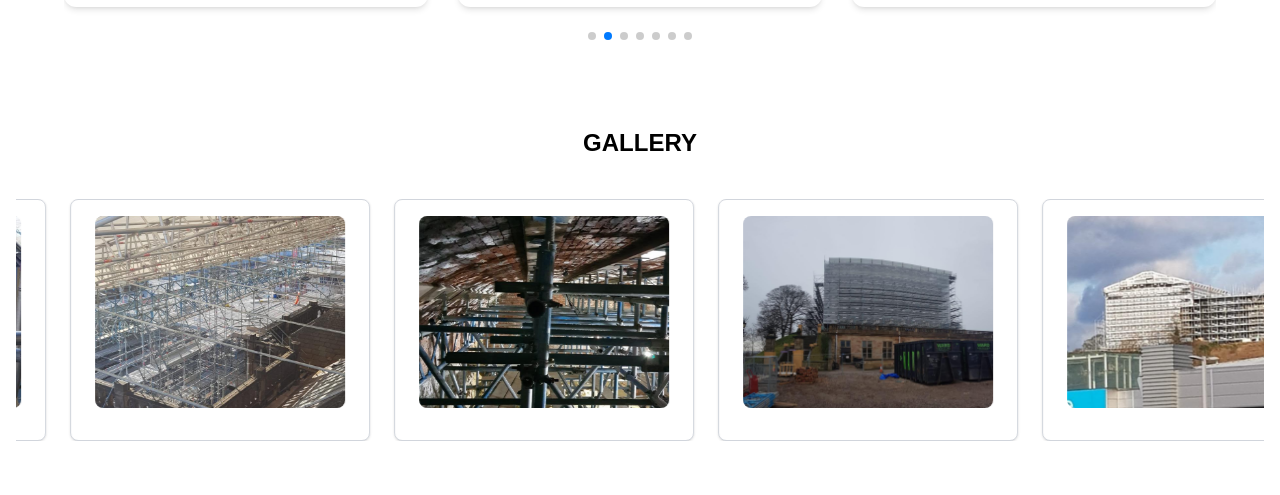
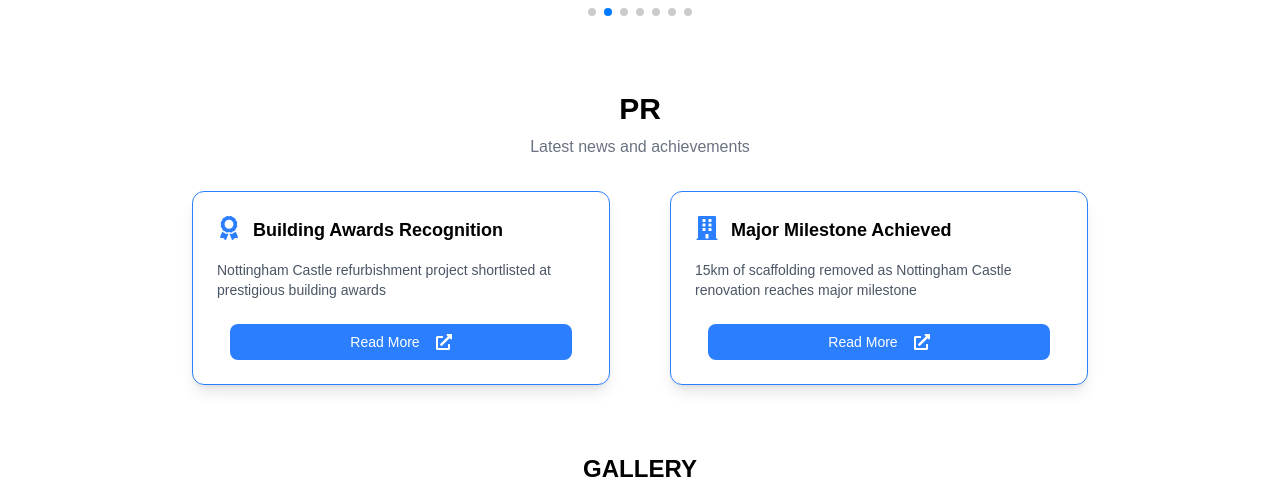
Before and after one commit to STharshan/Emire-Scaffolding, a React (Vite) app: page / in a window 1280 px wide. Shown: the part 3034-3529 px from the top of the page. Built offline with nearby package versions, Linux system fonts and the light colour scheme.

Commit message:
new page

```diff
--- a/src/App.jsx
+++ b/src/App.jsx
@@ -7,6 +7,7 @@ import Gallery from "./components/Gallery"
 import HeroSection from "./components/HeroSection"
 import Navbar from "./components/Navbar"
 import OurServices from "./components/OurServices"
+import PRSection from "./components/PRSection"
 import RecentProjects from "./components/RecentProjects"
 import Testimonials from "./components/Testimonials"
 import TrustedBy from "./components/TrustedBy"
@@ -21,6 +22,7 @@ function App() {
       <OurServices />
       <About />
       <RecentProjects />
+      <PRSection />
       <Gallery />
       <WhyChooseUs />
       <Testimonials />
--- a/src/components/About.jsx
+++ b/src/components/About.jsx
@@ -6,7 +6,7 @@ const serviceTypes = [
   'Professional erection',
   'Safe dismantling',
   'UK-wide quotations',
-  "Plattac System",
+  "plettac System",
   "Scaffold designs",
   "Scaffold alarms"
 ];
--- a/src/components/OurServices.jsx
+++ b/src/components/OurServices.jsx
@@ -109,7 +109,7 @@ const services = [
   },
   {
     id: 5,
-    title: "Plattac System Scaffolding",
+    title: "plettac System Scaffolding",
     description: "Modular system scaffolding, suitable for complex or high-rise projects.",
     icon: <FaBuilding className="text-4xl" />, // Replaced with an actual icon
   },
--- /dev/null
+++ b/src/components/PRSection.jsx
@@ -0,0 +1,60 @@
+import React from "react";
+import { FaAward, FaBuilding, FaExternalLinkAlt } from "react-icons/fa"; // Importing specific icons from react-icons
+
+const PRSection = () => {
+  const cards = [
+    {
+      icon: <FaAward className="w-6 h-6 text-blue-500" />, // Award icon
+      title: "Building Awards Recognition",
+      description:
+        "Nottingham Castle refurbishment project shortlisted at prestigious building awards",
+      link: "https://gftomlinson.co.uk/nottingham-castle-refurbishment-project-of-the-year-shortlisted-at-prestigious-building-awards/", // Updated link
+    },
+    {
+      icon: <FaBuilding className="w-6 h-6 text-blue-500" />, // Building icon
+      title: "Major Milestone Achieved",
+      description:
+        "15km of scaffolding removed as Nottingham Castle renovation reaches major milestone",
+      link: "https://gftomlinson.co.uk/major-milestone-for-nottingham-castle-renovation-as-15km-of-scaffolding-is-removed/", // Updated link
+    },
+  ];
+
+  return (
+    <section className="py-5 px-4 md:px-8 lg:px-16">
+      <div className="text-center mb-8">
+        <h2 className="text-2xl md:text-3xl font-bold">PR</h2>
+        <p className="text-gray-500 mt-2">Latest news and achievements</p>
+      </div>
+
+      <div className="grid gap-15 md:grid-cols-2 max-w-4xl mx-auto">
+        {cards.map((card, index) => (
+          <div
+            key={index}
+            className="bg-white p-6 rounded-xl mb-10 shadow-lg border border-blue-500 hover:shadow-md transition duration-300"
+          >
+            <div className="flex items-start space-x-3 mb-4">
+              {card.icon}
+              <h3 className="font-semibold text-lg">{card.title}</h3>
+            </div>
+            <p className="text-gray-600 text-sm mb-6">{card.description}</p>
+
+            {/* Center the button at the bottom of the card */}
+            <div className="flex justify-center mt-auto">
+              <a
+                href={card.link} // Updated link for each card
+                target="_blank" // Open in a new tab
+                rel="noopener noreferrer" // Prevent security risks when opening external links
+                className="inline-flex items-center justify-center gap-2 bg-blue-500 text-white px-30 py-2 rounded-lg text-sm font-medium hover:bg-gray-800 transition"
+              >
+                Read More
+                <FaExternalLinkAlt className="ml-2 w-4 h-4" />
+              </a>
+            </div>
+          </div>
+        ))}
+      </div>
+    </section>
+  );
+};
+
+export default PRSection;
--- a/src/components/RecentProjects.jsx
+++ b/src/components/RecentProjects.jsx
@@ -66,7 +66,7 @@ const projects = [
 
 const RecentProjects = () => {
   return (
-    <section className="px-4 py-16 sm:px-6 lg:px-16 bg-white">
+    <section className="px-4 py-10 sm:px-6 lg:px-16 bg-white">
       <div className="max-w-7xl mx-auto text-center">
         <h2 className="text-2xl sm:text-3xl font-bold mb-2">Recent Projects</h2>
         <p className="text-gray-600 mb-10 text-md sm:text-lg max-w-xl mx-auto">
```
Also changed, not shown: 1 other file (tests, documents, lock files or other folders).
